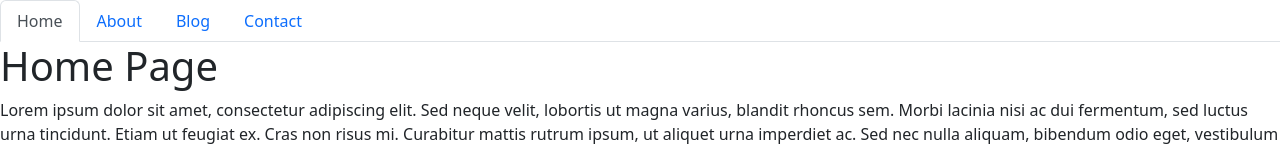
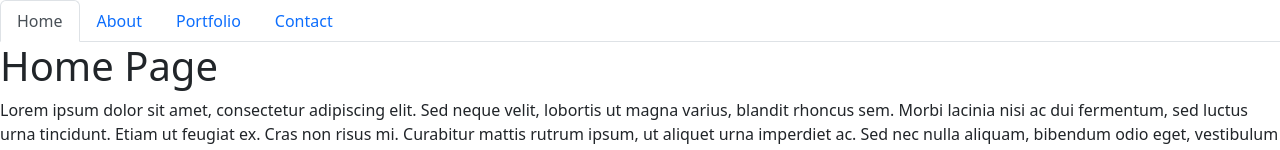
Before and after one commit to harrj396/React-Portfolio, a React (Create React App) app: page / in a window 1280 px wide. Shown: the top 150 px of the page. Built offline with nearby package versions, Linux system fonts and the light colour scheme.

Commit message:
Updated page to be Portfolio

```diff
--- a/src/components/NavTabs.js
+++ b/src/components/NavTabs.js
@@ -28,12 +28,12 @@ function NavTabs({ currentPage, handlePageChange }) {
       </li>
       <li className="nav-item">
         <a
-          href="#blog"
-          onClick={() => handlePageChange('Blog')}
+          href="#portfolio"
+          onClick={() => handlePageChange('Portfolio')}
           // Check to see if the currentPage is `Blog`, and if so we use the active link class from bootstrap. Otherwise, we set it to a normal nav-link
-          className={currentPage === 'Blog' ? 'nav-link active' : 'nav-link'}
+          className={currentPage === 'Portfolio' ? 'nav-link active' : 'nav-link'}
         >
-          Blog
+          Portfolio
         </a>
       </li>
       <li className="nav-item">
--- a/src/components/PortfolioContainer.js
+++ b/src/components/PortfolioContainer.js
@@ -2,7 +2,7 @@ import React, { useState } from 'react';
 import NavTabs from './NavTabs';
 import Home from './pages/Home';
 import About from './pages/About';
-import Blog from './pages/Blog';
+import Portfolio from './pages/Portfolio';
 import Contact from './pages/Contact';
 
 export default function PortfolioContainer() {
@@ -16,8 +16,8 @@ export default function PortfolioContainer() {
     if (currentPage === 'About') {
       return <About />;
     }
-    if (currentPage === 'Blog') {
-      return <Blog />;
+    if (currentPage === 'Portfolio') {
+      return <Portfolio />;
     }
     return <Contact />;
   };
--- a/src/components/pages/Blog.js
+++ b/src/components/pages/Portfolio.js
@@ -1,6 +1,6 @@
 import React from 'react';
 
-export default function Blog() {
+export default function Portfolio() {
   return (
     <div>
       <h1>Blog Page</h1>
```
